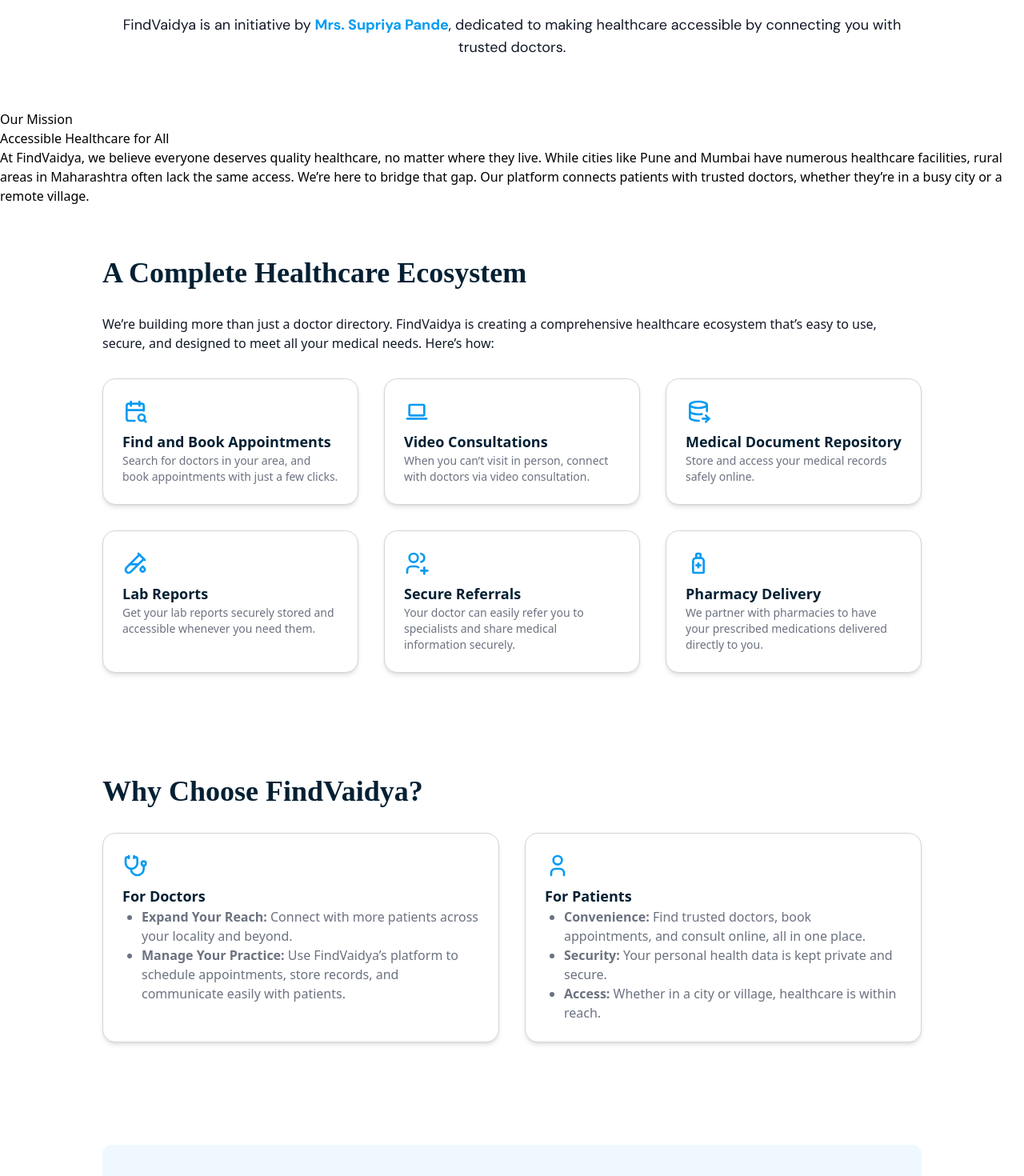
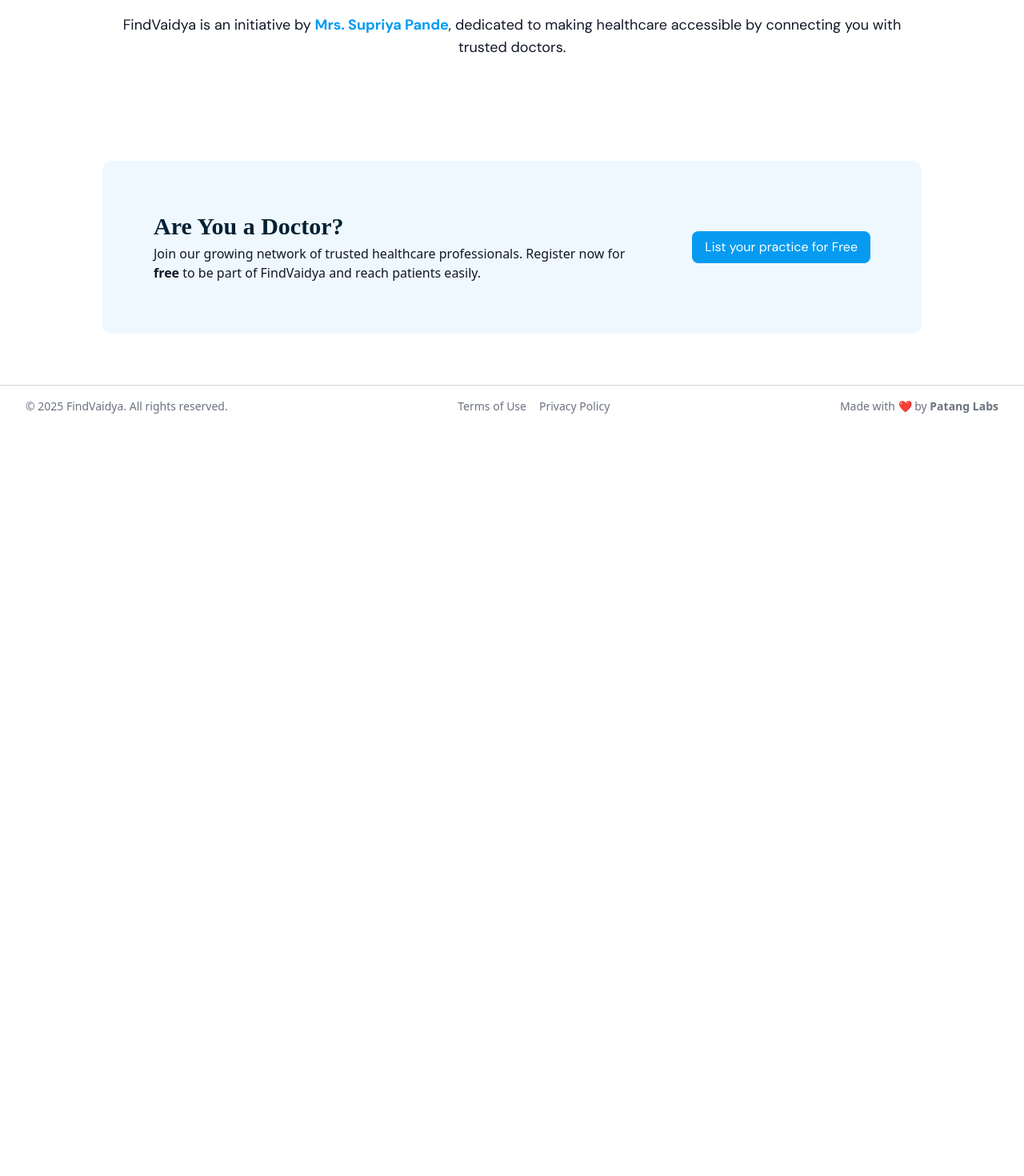
Before and after one commit to PatangLabsDesigns/FindVaidyaDev, a React (Vite) app: page /about in a window 1280 px wide. Shown: the part 240-1710 px from the top of the page at 80% size. After the commit the page ends 800 px from the top, so only its background shows below. Built offline with nearby package versions, Linux system fonts and the light colour scheme; a web font is replaced by a local one.

Commit message:
About placeholder

```diff
--- a/src/pages/About.jsx
+++ b/src/pages/About.jsx
@@ -1,39 +1,8 @@
 import TitleWrapper from "../components/wrappers/TitleWrapper";
 import CTA from "../components/layout/CTA";
-import InfoCard from "../components/cards/InfoCard";
 import SectionWrapper from "../components/wrappers/SectionWrapper";
-import {
-    IconCalendarSearch,
-    IconDeviceLaptop,
-    IconDatabaseExport,
-    IconTestPipe,
-    IconUsersPlus,
-    IconMedicineSyrup,
-    IconStethoscope,
-    IconUser
-} from '@tabler/icons-react';
 
 export default function About() {
-    const features = [
-        { icon: <IconCalendarSearch size={32} />, title: "Find and Book Appointments", subtitle: "Search for doctors in your area, and book appointments with just a few clicks." },
-        { icon: <IconDeviceLaptop size={32} />, title: "Video Consultations", subtitle: "When you can’t visit in person, connect with doctors via video consultation." },
-        { icon: <IconDatabaseExport size={32} />, title: "Medical Document Repository", subtitle: "Store and access your medical records safely online." },
-        { icon: <IconTestPipe size={32} />, title: "Lab Reports", subtitle: "Get your lab reports securely stored and accessible whenever you need them." },
-        { icon: <IconUsersPlus size={32} />, title: "Secure Referrals", subtitle: "Your doctor can easily refer you to specialists and share medical information securely." },
-        { icon: <IconMedicineSyrup size={32} />, title: "Pharmacy Delivery", subtitle: "We partner with pharmacies to have your prescribed medications delivered directly to you." }
-    ];
-
-    const doctorBenefits = [
-        { bold: "Expand Your Reach", text: "Connect with more patients across your locality and beyond." },
-        { bold: "Manage Your Practice", text: "Use FindVaidya’s platform to schedule appointments, store records, and communicate easily with patients." }
-    ];
-
-    const patientBenefits = [
-        { bold: "Convenience", text: "Find trusted doctors, book appointments, and consult online, all in one place." },
-        { bold: "Security", text: "Your personal health data is kept private and secure." },
-        { bold: "Access", text: "Whether in a city or village, healthcare is within reach." }
-    ];
-
     return (
         <main className="mainWrapper">
             <TitleWrapper
@@ -44,35 +13,6 @@
                     </>
                 }
             />
-
-            <div bg="bg-primary-light">
-                <div>
-                    <p>Our Mission</p>
-                    <h2>Accessible Healthcare for All</h2>
-                </div>
-                <p>
-                    At FindVaidya, we believe everyone deserves quality healthcare, no matter where they live. While cities like Pune and Mumbai have numerous healthcare facilities, rural areas in Maharashtra often lack the same access. We’re here to bridge that gap. Our platform connects patients with trusted doctors, whether they’re in a busy city or a remote village.
-                </p>
-            </div>
-
-            <SectionWrapper title="A Complete Healthcare Ecosystem">
-                <p>
-                    We’re building more than just a doctor directory. FindVaidya is creating a comprehensive healthcare ecosystem that’s easy to use, secure, and designed to meet all your medical needs. Here’s how:
-                </p>
-                <div className="grid grid-cols-1 md:grid-cols-3 gap-4 md:gap-8">
-                    {features.map((feature, index) => (
-                        <InfoCard key={index} {...feature} />
-                    ))}
-                </div>
-            </SectionWrapper>
-
-            <SectionWrapper title="Why Choose FindVaidya?">
-                <div className="grid grid-cols-1 md:grid-cols-2 gap-4 md:gap-8">
-                    <InfoCard icon={<IconStethoscope size={32} />} title="For Doctors" listItems={doctorBenefits} />
-                    <InfoCard icon={<IconUser size={32} />} title="For Patients" listItems={patientBenefits} />
-                </div>
-            </SectionWrapper>
-
             <CTA />
         </main>
     );
```
